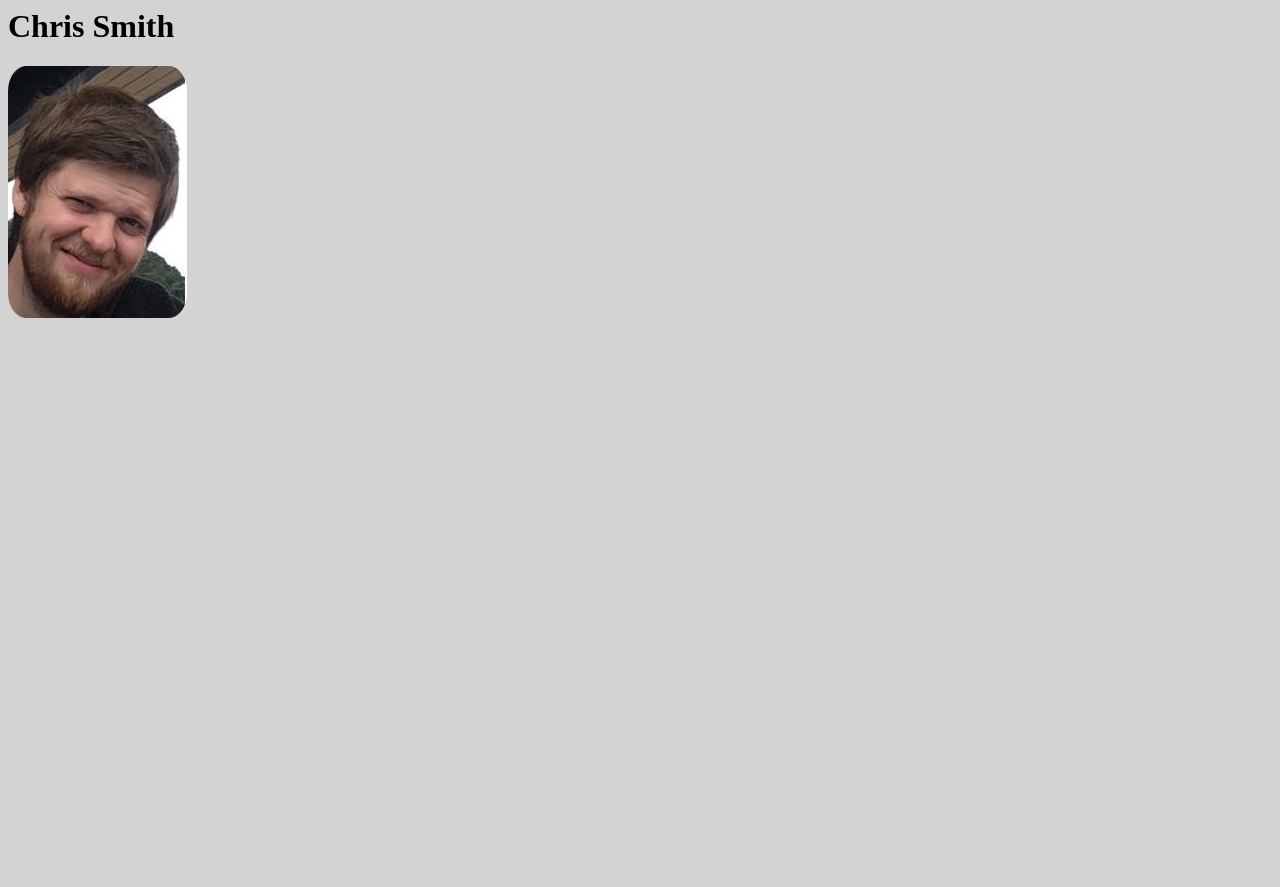
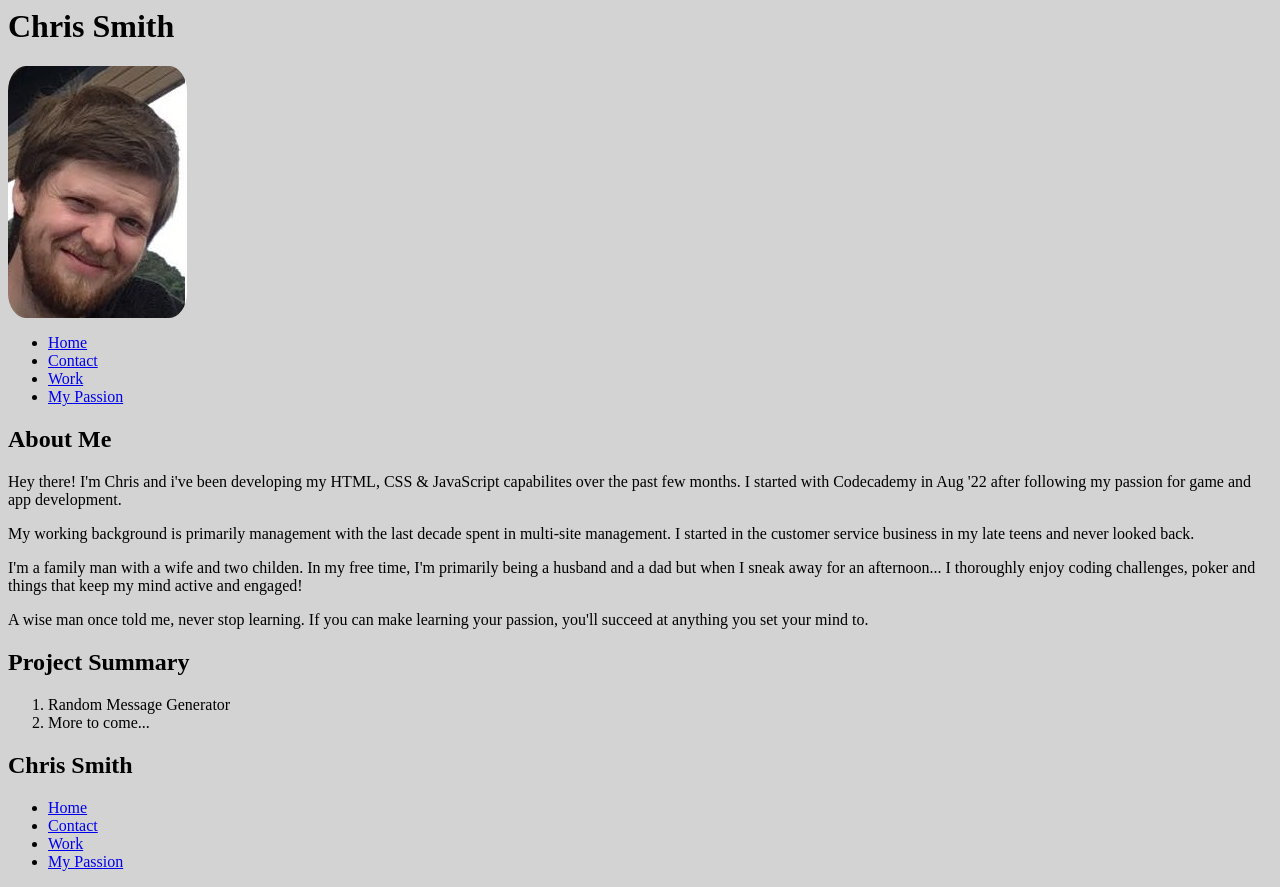
Before and after one commit to cmsmith-ej/personalWebsite, a plain HTML site: page index.html in a window 1280 px wide. Before the commit the page ends 800 px from the top, so only its background shows below. Drawn offline with Linux system fonts and the light colour scheme.

Commit message:
Added all files required for end goal, started building template

```diff
--- /dev/null
+++ b/css/contact.css
@@ -0,0 +1,7 @@
+* {
+    background-color: lightgrey;
+}
+
+#chrisFace {
+    border-radius: 10%;
+}
--- /dev/null
+++ b/css/myPassion.css
@@ -0,0 +1,7 @@
+* {
+    background-color: lightgrey;
+}
+
+#chrisFace {
+    border-radius: 10%;
+}
--- /dev/null
+++ b/css/work.css
@@ -0,0 +1,7 @@
+* {
+    background-color: lightgrey;
+}
+
+#chrisFace {
+    border-radius: 10%;
+}
--- a/index.html
+++ b/index.html
@@ -7,27 +7,52 @@
     <header>
         <h1> Chris Smith </h1>
         <img id="chrisFace" src="./media/face.jpg" alt="Chris's portait">
+        <nav class ="menu">
+            <ul>
+                <li><a href = "./index.html"> Home </a></li>
+                <li><a href = "./contact.html"> Contact </a></li>
+                <li><a href = "./work.html"> Work </a></li>
+                <li><a href = "./myPassion.html"> My Passion </a></li>
+            </ul>
+        </nav>
+    </header>
+    <body>
+        <main>
+            <h2> About Me </h2>
 
-
-    </header>
-
-    <body>
-
-
-
-
-
-
-
-
-
-
+            <p> Hey there! I'm Chris and i've been developing my HTML, CSS & JavaScript capabilites
+                over the past few months. I started with Codecademy in Aug '22 after following my
+                passion for game and app development.
+            </p>
+            <p> My working background is primarily management with the last decade spent in multi-site
+                management. I started in the customer service business in my late teens and never
+            looked back.</p>
+            <p> I'm a family man with a wife and two childen. In my free time, I'm primarily being a
+                husband and a dad but when I sneak away for an afternoon... I thoroughly enjoy coding
+                challenges, poker and things that keep my mind active and engaged!
+            </p>
+            <p> A wise man once told me, never stop learning. If you can make learning your passion,
+                you'll succeed at anything you set your mind to.
+            </p>
+        </main>
+        <div class="projects">
+            <h2> Project Summary </h2>
+            <ol>
+                <li> Random Message Generator </li>
+                <li> More to come... </li>
+            </ol>
+        </div>
     </body>
-
-
-
     <footer>
-
+        <h2 id="footerName"> Chris Smith </h2>
+        <nav class ="bottomMenu">
+            <ul>
+                <li><a href = "./index.html"> Home </a></li>
+                <li><a href = "./contact.html"> Contact </a></li>
+                <li><a href = "./work.html"> Work </a></li>
+                <li><a href = "./myPassion.html"> My Passion </a></li>
+            </ul>
+        </nav>
     </footer>
 
 </html>
```
Also changed, not shown: contact.html (added, +38 -0 lines), myPassion.html (added, +37 -0 lines), work.html (added, +37 -0 lines), media/footerInspiration.png (added).
